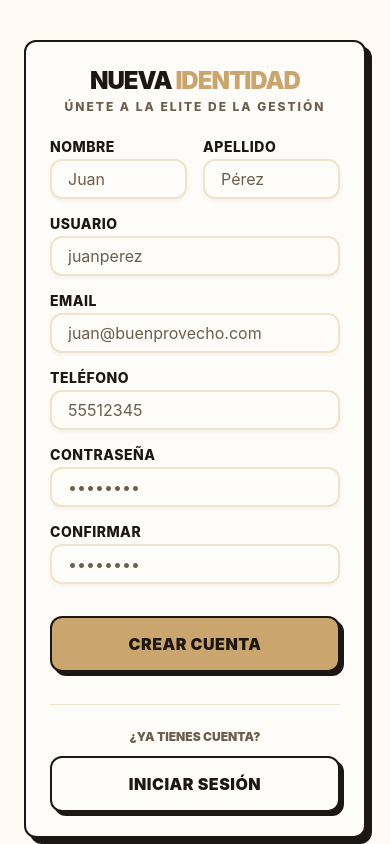
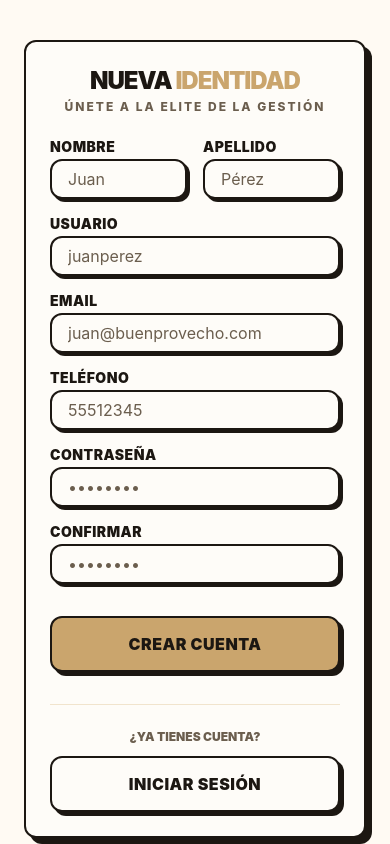
Before and after one commit to iperez-2024003/BuenProvechoApp, a React Native app in the folder FrontendApp/: screen /Register in a window 390 px wide. Built offline with nearby package versions, Linux system fonts and the light colour scheme.

Commit message:
style mejorar diseño visual del componente Input con estilos actualizados

```diff
--- a/FrontendApp/src/shared/components/common/Input.jsx
+++ b/FrontendApp/src/shared/components/common/Input.jsx
@@ -23,8 +23,8 @@ const styles = StyleSheet.create({
   },
   label: {
     fontSize: FONT_SIZE.sm,
-    fontWeight: '800',
-    color: COLORS.text,
+    fontWeight: '900',
+    color: COLORS.secondary,
     marginBottom: SPACING.xs,
     textTransform: 'uppercase',
     letterSpacing: 0.5,
@@ -32,13 +32,17 @@ const styles = StyleSheet.create({
   input: {
     backgroundColor: COLORS.surface,
     borderWidth: 2,
-    borderColor: COLORS.border,
+    borderColor: COLORS.secondary,
     borderRadius: 12,
     paddingHorizontal: SPACING.md,
     paddingVertical: SPACING.sm,
     fontSize: FONT_SIZE.md,
     color: COLORS.text,
-    ...SHADOWS.sm,
+    shadowColor: COLORS.secondary,
+    shadowOffset: { width: 3, height: 3 },
+    shadowOpacity: 1,
+    shadowRadius: 0,
+    elevation: 3,
   },
   errorInput: {
     borderColor: COLORS.error,
@@ -47,7 +51,8 @@ const styles = StyleSheet.create({
     color: COLORS.error,
     fontSize: FONT_SIZE.xs,
     marginTop: SPACING.xs,
-    fontWeight: '600',
+    fontWeight: '800',
+    textTransform: 'uppercase',
   },
 });
 
```
